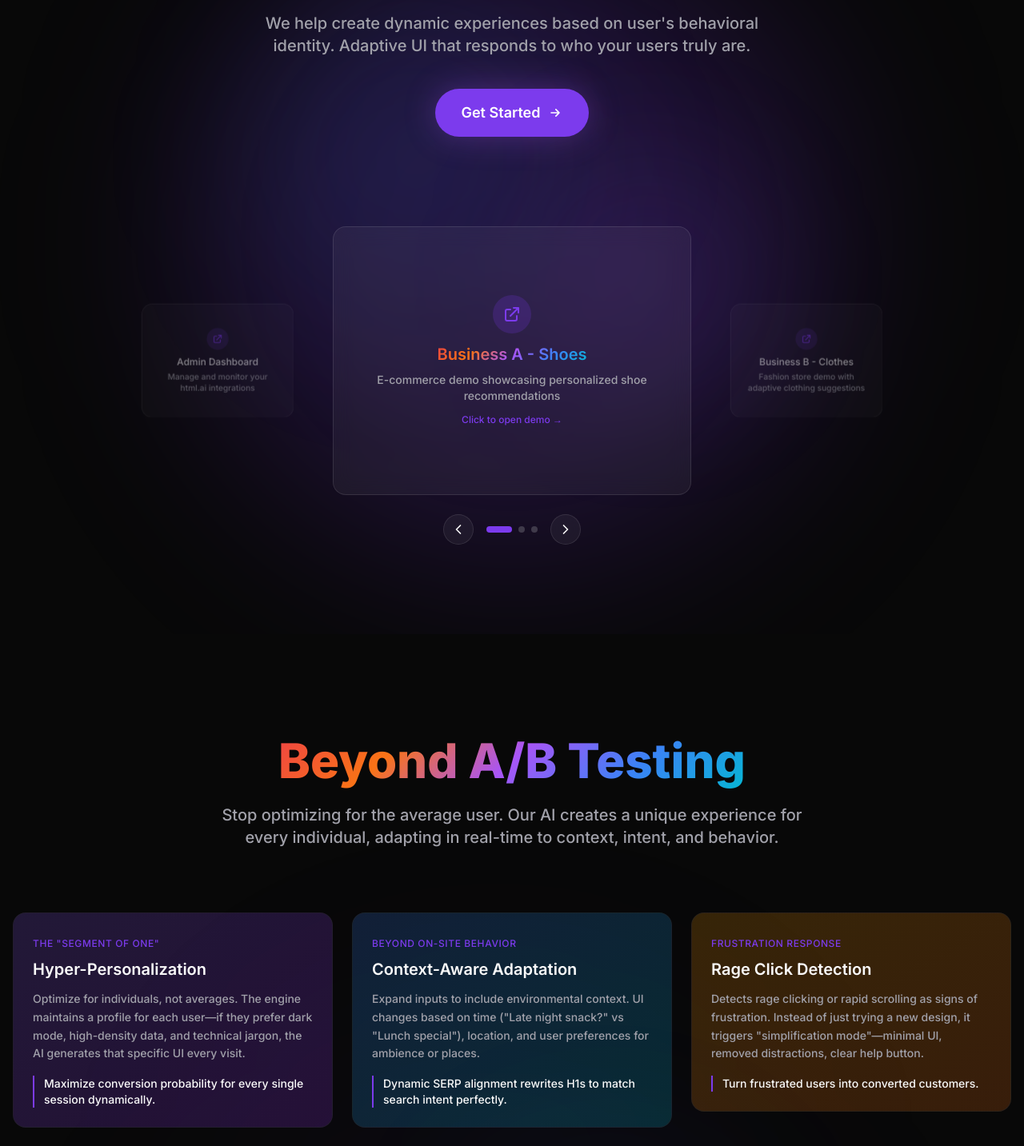
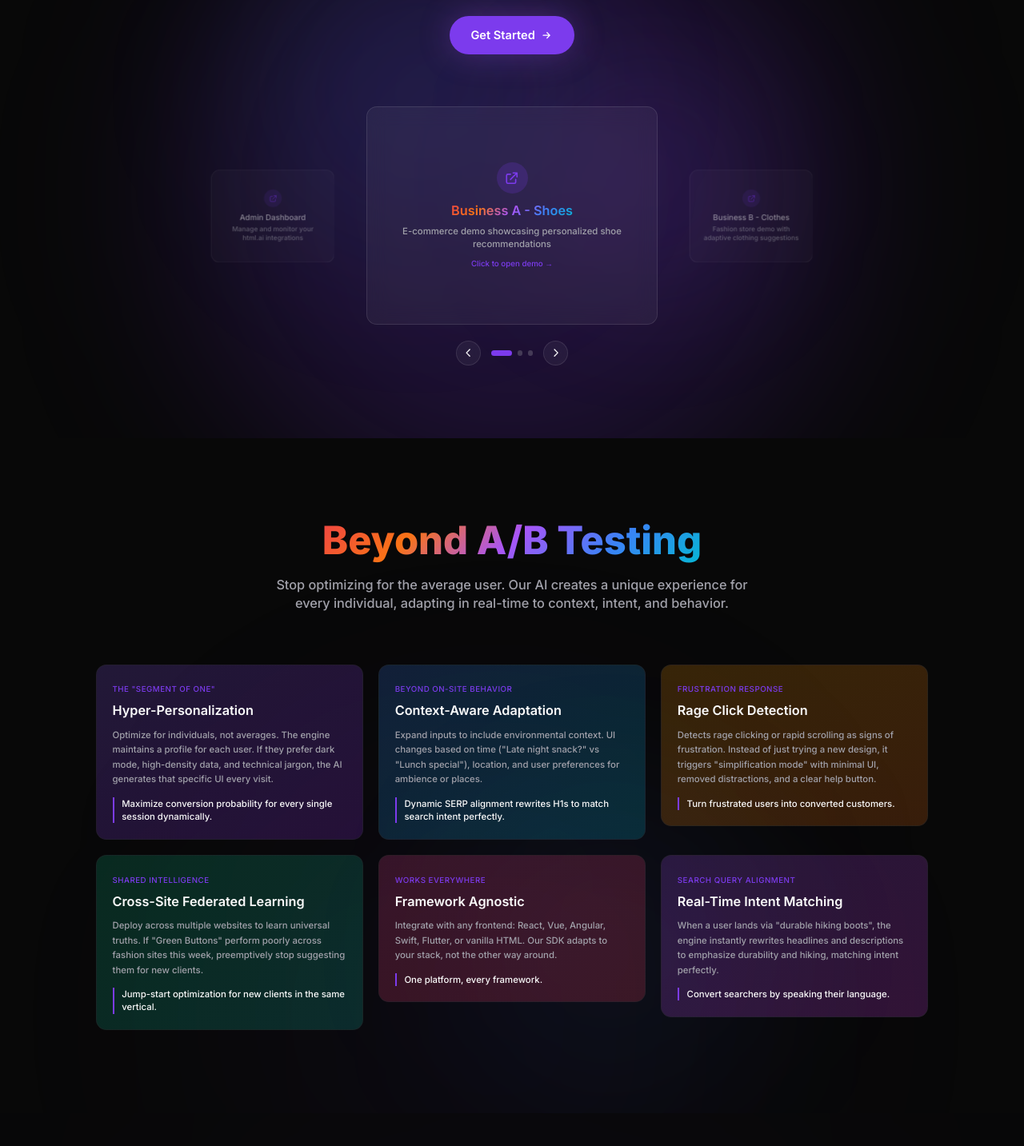
Before and after one commit to tanujdargan/html.ai, a Next.js app in the folder website/: page / in a window 1280 px wide. Shown: the part 399-1832 px from the top of the page at 80% size. Built offline with nearby package versions, Linux system fonts and the light colour scheme.

Commit message:
scale down UI, tighten carousel spacing

```diff
--- a/website/src/app/globals.css
+++ b/website/src/app/globals.css
@@ -30,6 +30,10 @@
   box-sizing: border-box;
   padding: 0;
   margin: 0;
+}
+
+html {
+  font-size: 13px; /* Scale down from default 16px for tighter layout (~81%) */
 }
 
 html,
--- a/website/src/components/Hero.tsx
+++ b/website/src/components/Hero.tsx
@@ -103,7 +103,7 @@ export default function Hero() {
         initial={{ opacity: 0, y: 40 }}
         animate={{ opacity: 1, y: 0 }}
         transition={{ duration: 0.8, delay: 0.5 }}
-        className="relative z-10 w-full max-w-6xl mx-auto mt-20 scroll-mt-32"
+        className="relative z-10 w-full max-w-6xl mx-auto mt-12 scroll-mt-32"
       >
         <Carousel />
       </motion.div>
--- a/website/src/components/Navbar.tsx
+++ b/website/src/components/Navbar.tsx
@@ -8,7 +8,7 @@ import { Menu, X } from "lucide-react";
 
 const navLinks = [
   { name: "Demo", href: "#demo" },
-  { name: "Use Cases", href: "#use-cases" },
+  { name: "Discover", href: "#use-cases" },
   { name: "Docs", href: "/docs" },
 ];
 
--- a/website/src/components/UseCases.tsx
+++ b/website/src/components/UseCases.tsx
@@ -8,7 +8,7 @@ const useCases = [
     id: 1,
     title: "Hyper-Personalization",
     subtitle: "The \"Segment of One\"",
-    description: "Optimize for individuals, not averages. The engine maintains a profile for each user—if they prefer dark mode, high-density data, and technical jargon, the AI generates that specific UI every visit.",
+    description: "Optimize for individuals, not averages. The engine maintains a profile for each user. If they prefer dark mode, high-density data, and technical jargon, the AI generates that specific UI every visit.",
     highlight: "Maximize conversion probability for every single session dynamically.",
     height: "h-auto",
     gradient: "from-violet-500/20 to-purple-600/20",
@@ -26,7 +26,7 @@ const useCases = [
     id: 3,
     title: "Rage Click Detection",
     subtitle: "Frustration Response",
-    description: "Detects rage clicking or rapid scrolling as signs of frustration. Instead of just trying a new design, it triggers \"simplification mode\"—minimal UI, removed distractions, clear help button.",
+    description: "Detects rage clicking or rapid scrolling as signs of frustration. Instead of just trying a new design, it triggers \"simplification mode\" with minimal UI, removed distractions, and a clear help button.",
     highlight: "Turn frustrated users into converted customers.",
     height: "h-auto",
     gradient: "from-amber-500/20 to-orange-500/20",
@@ -44,7 +44,7 @@ const useCases = [
     id: 5,
     title: "Framework Agnostic",
     subtitle: "Works Everywhere",
-    description: "Integrate with any frontend—React, Vue, Angular, Swift, Flutter, or vanilla HTML. Our SDK adapts to your stack, not the other way around.",
+    description: "Integrate with any frontend: React, Vue, Angular, Swift, Flutter, or vanilla HTML. Our SDK adapts to your stack, not the other way around.",
     highlight: "One platform, every framework.",
     height: "h-auto",
     gradient: "from-pink-500/20 to-rose-500/20",
@@ -53,7 +53,7 @@ const useCases = [
     id: 6,
     title: "Real-Time Intent Matching",
     subtitle: "Search Query Alignment",
-    description: "When a user lands via \"durable hiking boots\", the engine instantly rewrites headlines and descriptions to emphasize durability and hiking—matching intent perfectly.",
+    description: "When a user lands via \"durable hiking boots\", the engine instantly rewrites headlines and descriptions to emphasize durability and hiking, matching intent perfectly.",
     highlight: "Convert searchers by speaking their language.",
     height: "h-auto",
     gradient: "from-purple-500/20 to-fuchsia-500/20",
```
